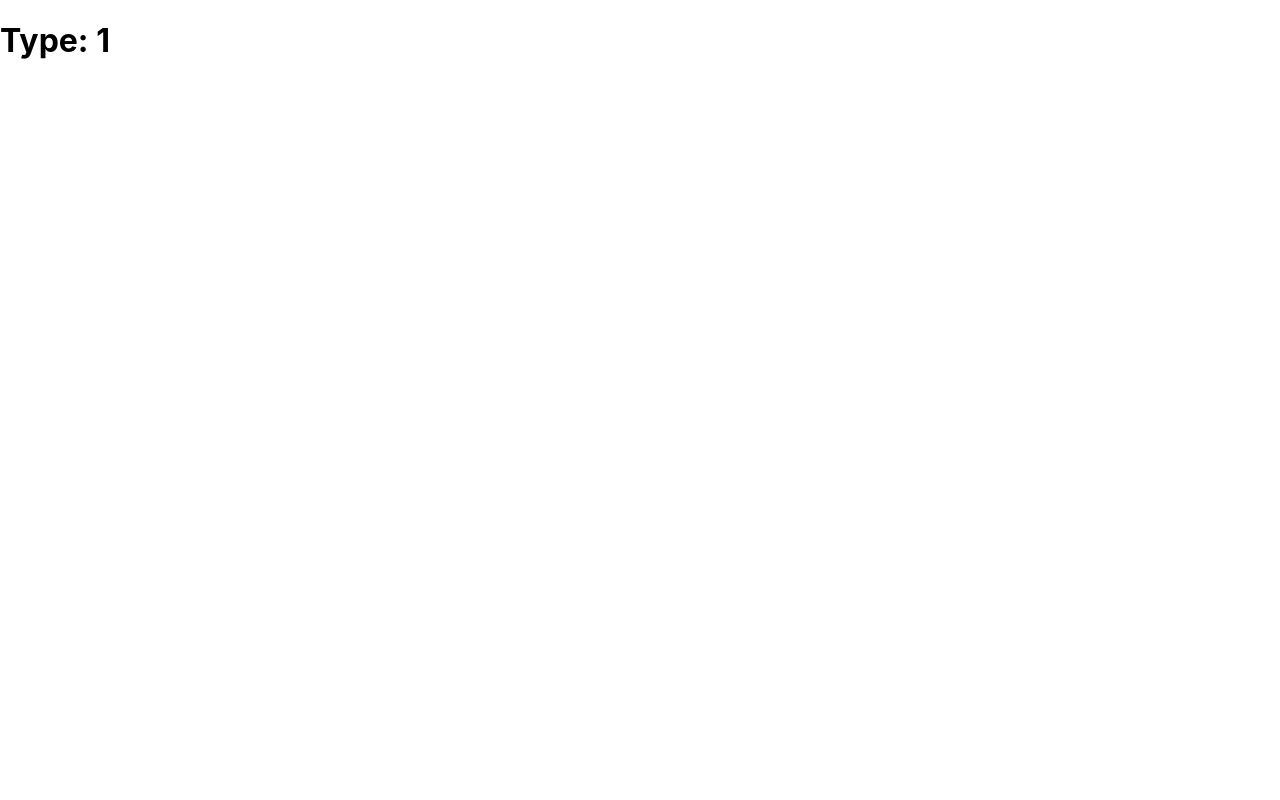
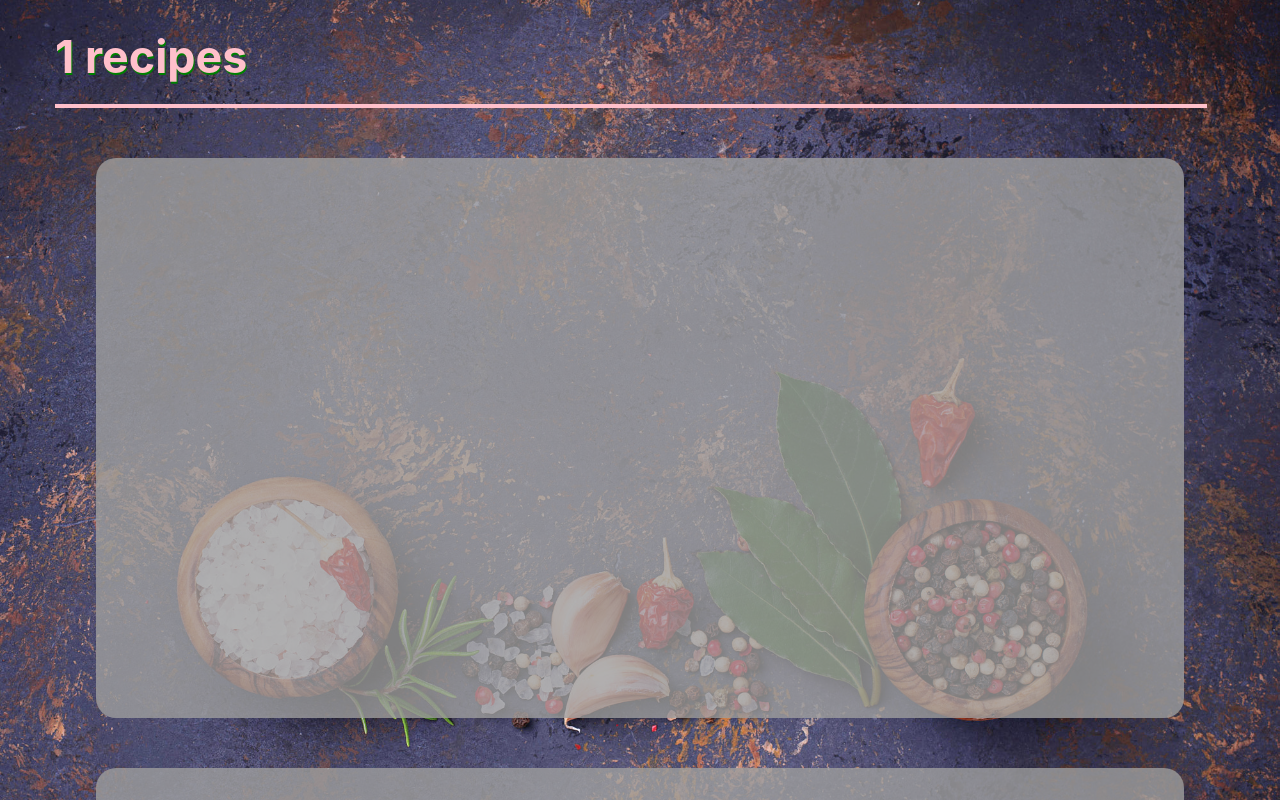
Before and after one commit to gilles-danneels/itp_recipes, a Next.js app: page /1 in a window 1280 px wide. Shown: the top 800 px of the page. Built offline with nearby package versions, Linux system fonts and the light colour scheme.

Commit message:
fixed bg

```diff
--- a/package.json
+++ b/package.json
@@ -9,8 +9,11 @@
     "lint": "next lint"
   },
   "dependencies": {
+    "graphql": "^15.6.1",
+    "graphql-request": "^3.5.0",
     "next": "11.1.2",
     "react": "17.0.2",
+    "react-datocms": "^1.6.3",
     "react-dom": "17.0.2"
   },
   "devDependencies": {
--- a/pages/[category].js
+++ b/pages/[category].js
@@ -1,14 +1,29 @@
 import { useRouter  } from "next/router";
 import styles from '../styles/Category.module.css'
 
-
-const CategoryDishes = () => {
+const CategoryDishes = ({data}) => {
     const router = useRouter()
     const { category } = router.query
 
+
     return(
         <>
-          <h1>Type: {category}</h1>
+          <div className={styles.wrapper_ingredients_page}>
+            <div className={styles.ontent_recipes}>
+             <h1 className={styles.title}>{category} recipes</h1>
+             <div className={styles.container}>
+              {/* load data from datocms */}
+              <div className={styles.recipe_card}>
+
+              </div>
+              <div className={styles.recipe_card}>
+
+              </div>
+
+
+             </div>
+            </div>
+          </div>
         </>
     )
 
--- a/styles/Category.module.css
+++ b/styles/Category.module.css
@@ -0,0 +1,37 @@
+.wrapper_ingredients_page {
+    background: url("/images/bg_for_recipes.jpeg");
+    width: 100vw;
+    position: absolute;
+    background-size: cover;
+    background-position: center;
+    background-repeat: no-repeat;
+    background-attachment: fixed;
+}
+
+.content_recipes {
+    position: static;
+}
+
+
+.title {
+    color: pink;
+    margin: 30px 0 0 55px;
+    padding: 0 0 20px 0;
+    border-bottom: 4px solid pink;
+    width: 90vw;
+    font-size: 2.8em;
+    text-shadow: 1px 2px green;
+}
+
+.recipe_card {
+    width: 85vw;
+    height: 70vh;
+    background: rgba(158, 158, 158, 0.8);
+    margin-bottom: 50px;
+    border-radius: 20px;
+}
+
+.container {
+    margin: 50px auto 0 auto;
+    width: 85vw;
+}
```
Also changed, not shown: public/images/bg_for_recipes.jpeg (added), 1 other file (tests, documents, lock files or other folders).
